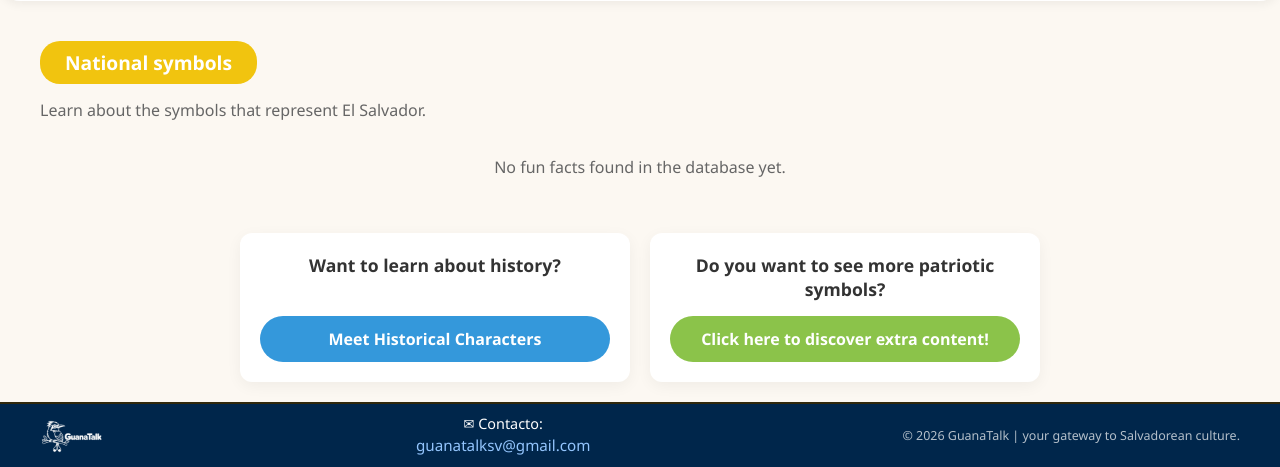
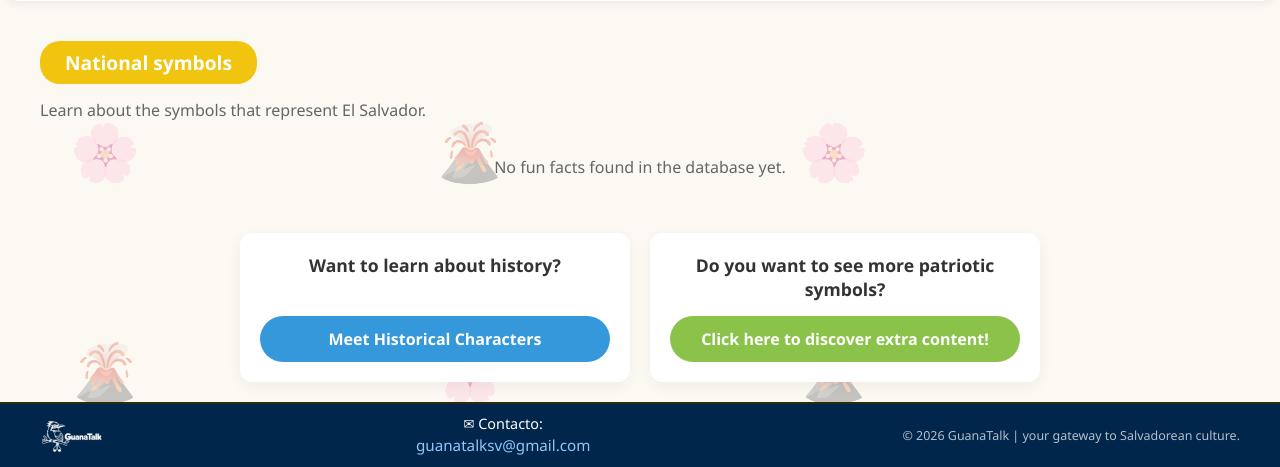
Before and after one commit to guanatalksv-dev/GuanaTalk, a PHP site: page /funfacts.php in a window 1280 px wide. Shown: the part 470-937 px from the top of the page. Run offline with PHP 8.4, Linux system fonts and the light colour scheme; data that the repository does not hold is empty.

Commit message:
Se ha agregado un poquito de estilo a Funfacts

```diff
--- a/styles/funfacts-style.css
+++ b/styles/funfacts-style.css
@@ -8,6 +8,22 @@
 body {
     background-color: #fcf8f2;
     color: #333;
+}
+
+body::before {
+    content: "🌸 🌋  🌸 🌋  🌸 🌋  🌸 🌋  🌸 🌋 🌸 🌋  🌸 🌋  🌸 🌋 ";
+    position: fixed;
+    top: 0;
+    left: 0;
+    width: 100%;
+    height: 100%;
+    font-size: 3.5rem;
+    line-height: 220px;
+    letter-spacing: 140px;
+    opacity: 0.3;
+    pointer-events: none;
+    z-index: -1;
+    padding: 70px;
 }
 
 html {
```
Also changed, not shown: patriot-style.css (+16 -0 lines), styles/characters-style.css (+16 -0 lines).
